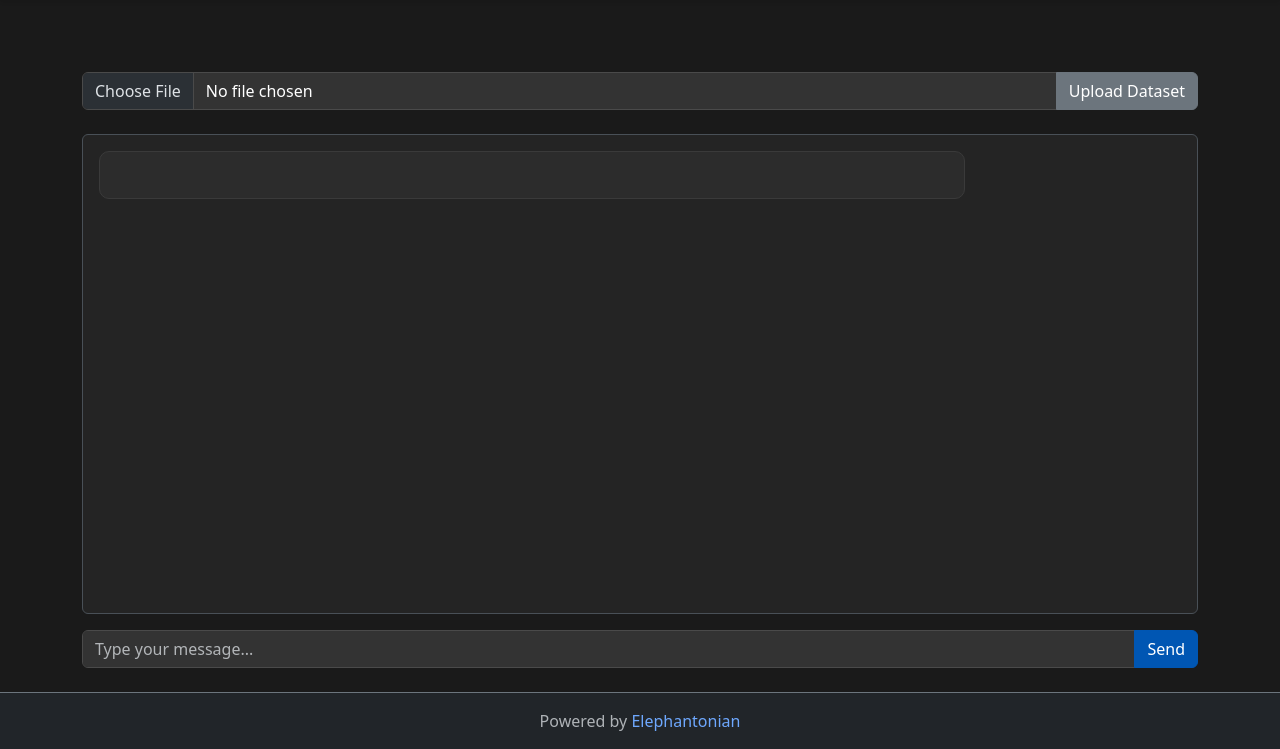
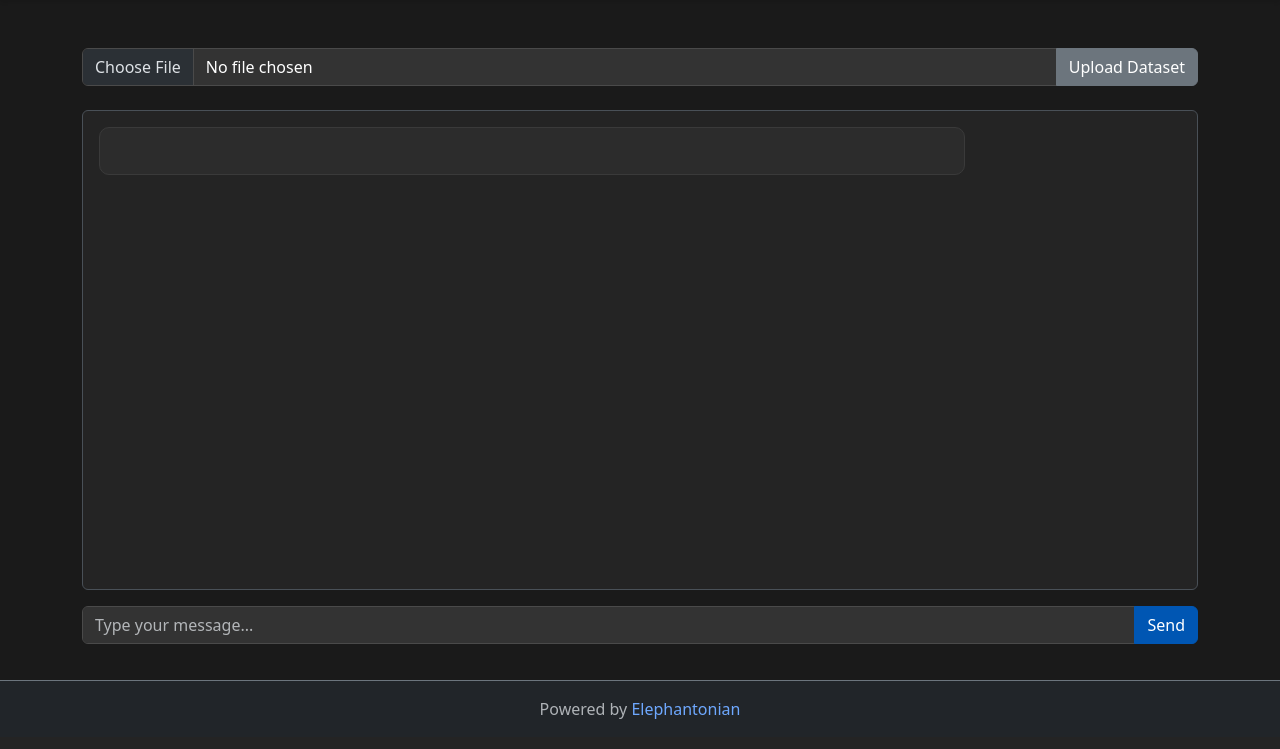
Before and after one commit to Elephant200/exploratory-data-analysis-app, a FastAPI app: template templates/chat.html in a window 1280 px wide. Shown: the part 63-812 px from the top of the page. After the commit the page ends 782 px from the top, so only its background shows below. Run offline with FastAPI, Linux system fonts and the light colour scheme; the template is opened without the code that fills it, so the values that code supplies are empty; some libraries are stand-ins or nearby versions.

Commit message:
Update chat page title and adjust layout for improved user experience

```diff
--- a/templates/chat.html
+++ b/templates/chat.html
@@ -1,17 +1,15 @@
 {% extends "base.html" %}
 
-{% block title %}{{ chat_title }}{% endblock %}
+{% block title %}Analysis | EDA Chatbot{% endblock %}
 
 {% block content %}
-<div class="container mt-5">
-    <h1 class="mb-4">{{ chat_title }}</h1>
-    <form class="mt-3" hx-post="/upload" hx-target="#chat-container" hx-swap="beforeend" enctype="multipart/form-data" id="upload-form">
+<div class="container mt-4">
+    <form class="mb-4" hx-post="/upload" hx-target="#chat-container" hx-swap="beforeend" enctype="multipart/form-data" id="upload-form">
         <div class="input-group">
             <input type="file" name="file" class="form-control" accept=".csv" title="Max file size: 2 MB. Only CSV files are allowed." required>
             <button class="btn btn-secondary" type="submit">Upload Dataset</button>
         </div>
     </form>
-    <br/>
     <div class="chat-container p-3 border rounded" id="chat-container">
         <!-- Initial greeting message -->
         <div class="message bot-message show">
```
